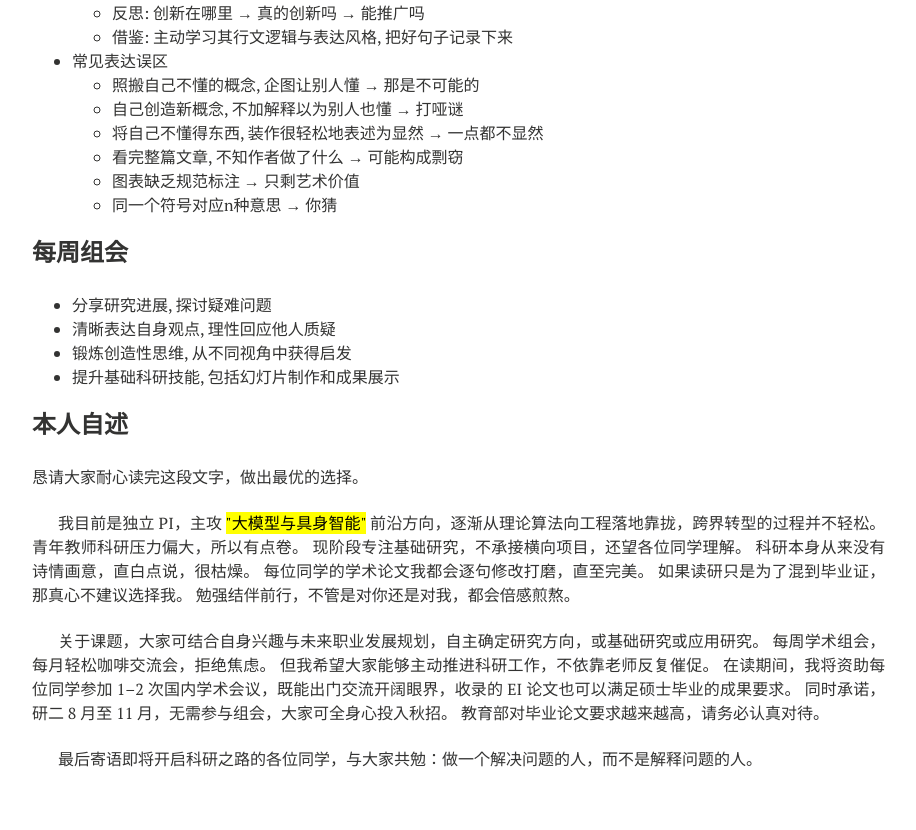
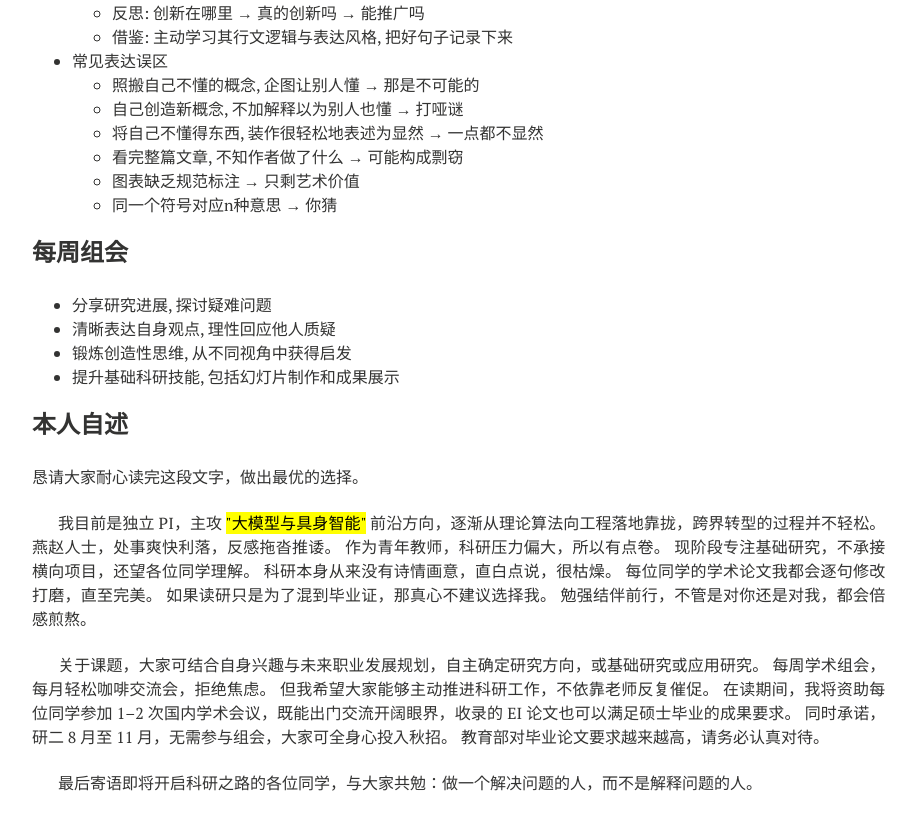
Before and after one commit to xianchaoxiu/xianchaoxiu.github.io, a Jekyll site: the page built from chinese/reading/index.md, in a window 1280 px wide and 900 px high, scrolled down 1268 px. Shown: the top 830 px of the window, without its empty margins (288-1204 px from the left). Built offline with Jekyll 4.4.1, drawn with Linux system fonts in a browser that asks for light colours; nearby versions of some CDN libraries.

Commit message:
Update index.md

```diff
--- a/chinese/reading/index.md
+++ b/chinese/reading/index.md
@@ -78,7 +78,8 @@ share: false
 恳请大家耐心读完这段文字，做出最优的选择。 <br> <br>
 
 我目前是独立 PI，主攻 <mark>"大模型与具身智能"</mark> 前沿方向，逐渐从理论算法向工程落地靠拢，跨界转型的过程并不轻松。
-青年教师科研压力偏大，所以有点卷。
+燕赵人士，处事爽快利落，反感拖沓推诿。
+作为青年教师，科研压力偏大，所以有点卷。
 现阶段专注基础研究，不承接横向项目，还望各位同学理解。
 科研本身从来没有诗情画意，直白点说，很枯燥。
 每位同学的学术论文我都会逐句修改打磨，直至完美。
```
